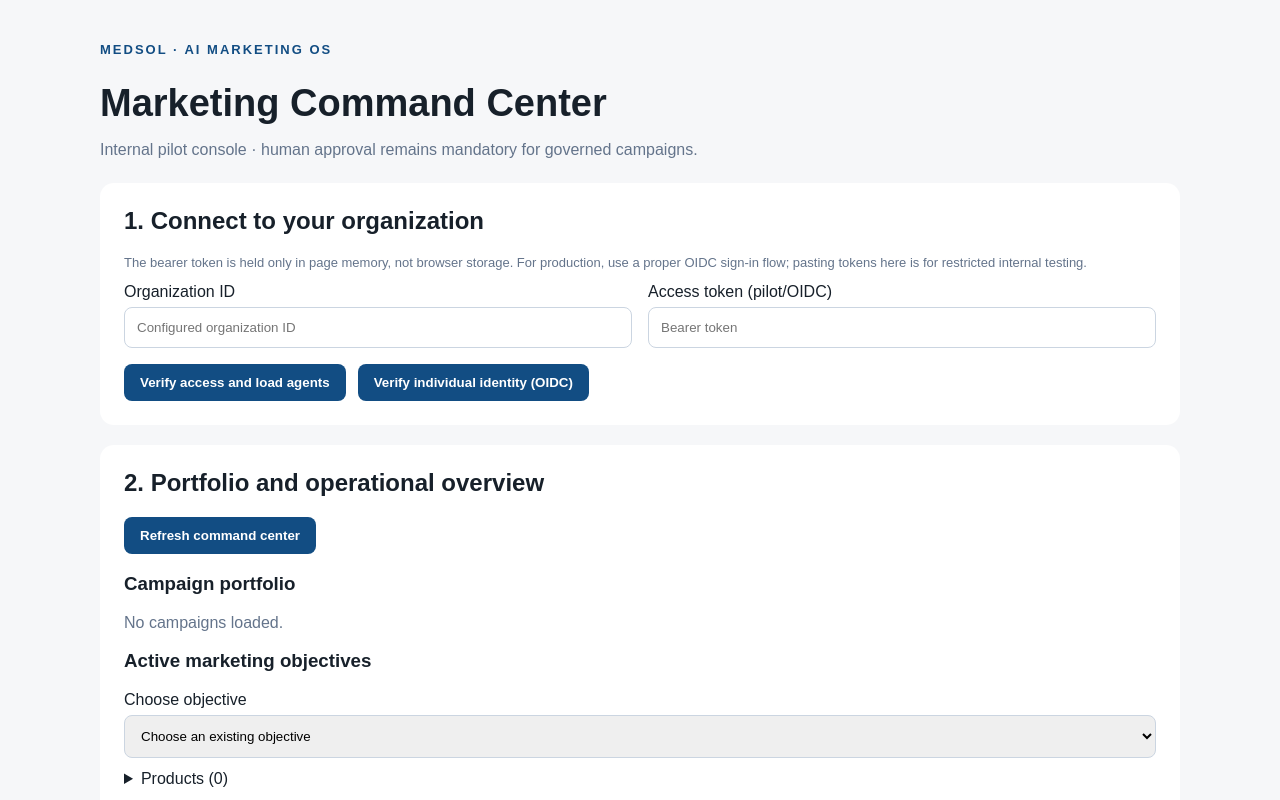
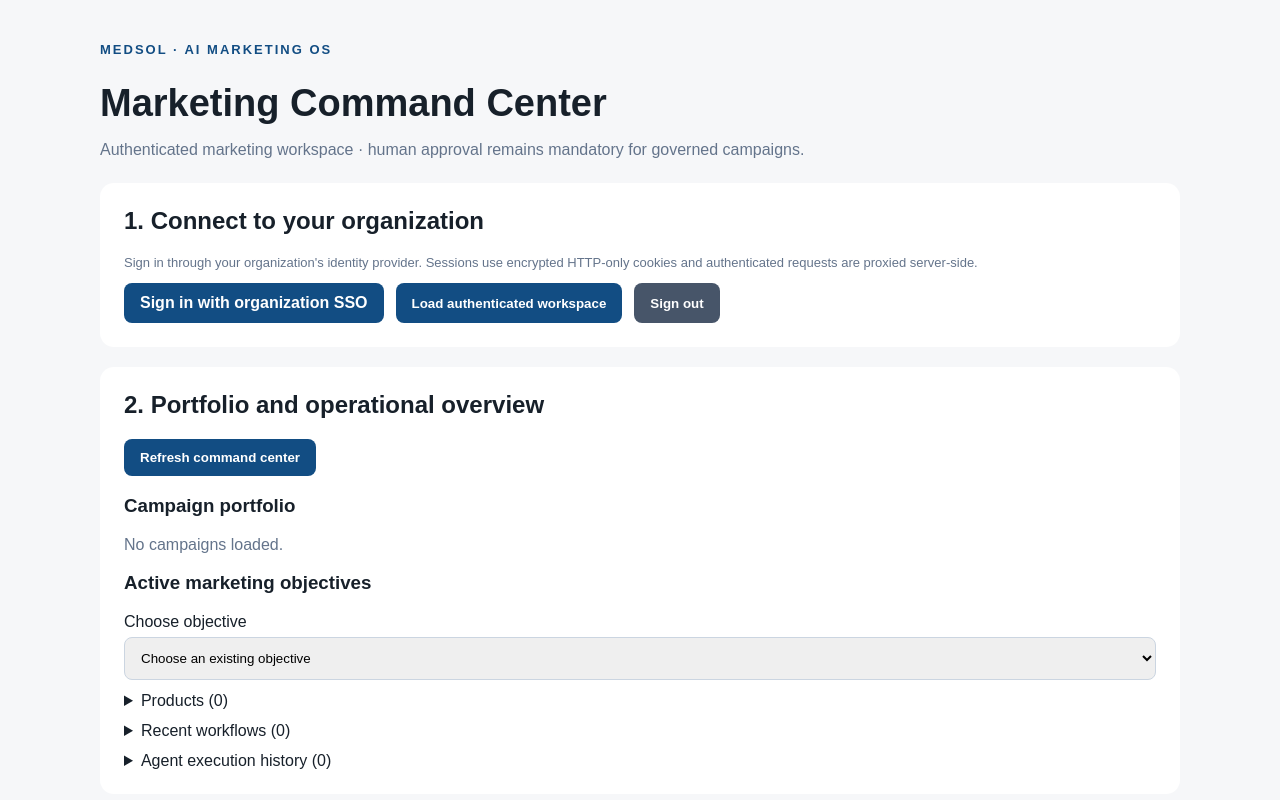
Before and after one commit to Ashour158/medsol-ai-marketing-os, a Next.js app in the folder apps/web/: page / in a window 1280 px wide. Shown: the top 800 px of the page. Built offline with nearby package versions, Linux system fonts and the light colour scheme.

Commit message:
Replace manual bearer-token UI with SSO sign-in, authenticated workspace loading and logout

```diff
--- a/apps/web/src/app/page.tsx
+++ b/apps/web/src/app/page.tsx
@@ -4,7 +4,6 @@ import { useState } from "react";
 type Workflow = { workflowExecutionId?: string; id?: string; status?: string; currentStep?: string; correlationId?: string; output?: unknown; steps?: unknown[] };
 export default function Home() {
   const [organizationId, setOrganizationId] = useState("");
-  const [token, setToken] = useState("");
   const [goal, setGoal] = useState("");
   const [objectiveId, setObjectiveId] = useState("");
   const [newObjectiveName, setNewObjectiveName] = useState("");
@@ -28,10 +27,10 @@ export default function Home() {
   const [busy, setBusy] = useState(false);
 
   async function call(path: string, body?: unknown): Promise<unknown> {
-    if (!organizationId.trim() || !token.trim()) throw new Error("Enter your organization ID and access token.");
+
     const response = await fetch("/api/marketing/" + path, {
       method: body === undefined ? "GET" : "POST",
-      headers: { authorization: "Bearer " + token.trim(), "x-organization-id": organizationId.trim(), ...(body === undefined ? {} : { "content-type": "application/json" }) },
+      headers: { ...(body === undefined ? {} : { "content-type": "application/json" }) },
       ...(body === undefined ? {} : { body: JSON.stringify(body) }),
       cache: "no-store"
     });
@@ -73,16 +72,22 @@ export default function Home() {
   return <main style={{ maxWidth: 1080, margin: "0 auto", padding: "42px 24px", fontFamily: "Arial,sans-serif" }}>
     <div style={{ color: "#124d83", fontSize: 13, fontWeight: 800, letterSpacing: 2 }}>MEDSOL · AI MARKETING OS</div>
     <h1 style={{ fontSize: 38, marginBottom: 8 }}>Marketing Command Center</h1>
-    <p style={{ color: "#64748b" }}>Internal pilot console · human approval remains mandatory for governed campaigns.</p>
+    <p style={{ color: "#64748b" }}>Authenticated marketing workspace · human approval remains mandatory for governed campaigns.</p>
     <section style={{ background: "white", borderRadius: 14, padding: 24, marginTop: 24 }}>
       <h2 style={{ marginTop: 0 }}>1. Connect to your organization</h2>
-      <p style={{ color: "#64748b", fontSize: 13 }}>The bearer token is held only in page memory, not browser storage. For production, use a proper OIDC sign-in flow; pasting tokens here is for restricted internal testing.</p>
-      <div style={{ display: "grid", gridTemplateColumns: "repeat(auto-fit,minmax(230px,1fr))", gap: 16 }}>
-        <label>Organization ID<input style={fieldStyle} value={organizationId} onChange={e => setOrganizationId(e.target.value)} autoComplete="off" placeholder="Configured organization ID" /></label>
-        <label>Access token (pilot/OIDC)<input style={fieldStyle} type="password" value={token} onChange={e => setToken(e.target.value)} autoComplete="off" placeholder="Bearer token" /></label>
+      <p style={{ color: "#64748b", fontSize: 13 }}>Sign in through your organization's identity provider. Sessions use encrypted HTTP-only cookies and authenticated requests are proxied server-side.</p>
+      <div style={{ display: "flex", flexWrap: "wrap", gap: 12 }}>
+        <a href="/api/auth/login" style={{ ...buttonStyle, textDecoration: "none" }}>Sign in with organization SSO</a>
+        <button style={buttonStyle} disabled={busy} onClick={() => perform(async () => {
+          const me = await call("me") as {userId:string;organizationId:string;email:string;role:string};
+          setIdentity(me); setOrganizationId(me.organizationId); setAgents(await call("agents")); await loadDashboard();
+        })}>Load authenticated workspace</button>
+        <button style={{ ...buttonStyle, background: "#475569" }} disabled={busy} onClick={() => perform(async () => {
+          const response = await fetch("/api/auth/logout", { method: "POST", headers: { "content-type": "application/json" } });
+          if (!response.ok) throw new Error("Logout failed");
+          window.location.reload();
+        })}>Sign out</button>
       </div>
-      <button style={{ ...buttonStyle, marginTop: 16 }} disabled={busy} onClick={() => perform(async () => { setAgents(await call("agents")); })}>Verify access and load agents</button>
-      <button style={{ ...buttonStyle, marginTop: 16, marginLeft: 12 }} disabled={busy} onClick={() => perform(async () => { setIdentity(await call("me") as typeof identity); })}>Verify individual identity (OIDC)</button>
       {identity && <p>Signed in as {identity.email} · {identity.role}</p>}
       {agents !== null && <details style={{ marginTop: 14 }}><summary>Agent roster</summary><pre style={{ whiteSpace: "pre-wrap", overflowWrap: "anywhere" }}>{JSON.stringify(agents, null, 2)}</pre></details>}
     </section>
@@ -147,6 +152,6 @@ export default function Home() {
       {pendingApprovals !== null && <pre style={{ whiteSpace: "pre-wrap", overflowWrap: "anywhere", background: "#f1f5f9", padding: 16, borderRadius: 8 }}>{JSON.stringify(pendingApprovals, null, 2)}</pre>}
     </section>
     {error && <p role="alert" style={{ color: "#a11919", padding: 16, background: "#fff1f1", borderRadius: 8 }}>{error}</p>}
-    <p style={{ marginTop: 24, color: "#64748b", fontSize: 13 }}>Approval decisions require a verified OIDC identity and an authorized database role. Manual token entry is for restricted pilot testing only.</p>
+    <p style={{ marginTop: 24, color: "#64748b", fontSize: 13 }}>Approval decisions require a verified OIDC identity and an authorized database role.</p>
   </main>;
 }
```
